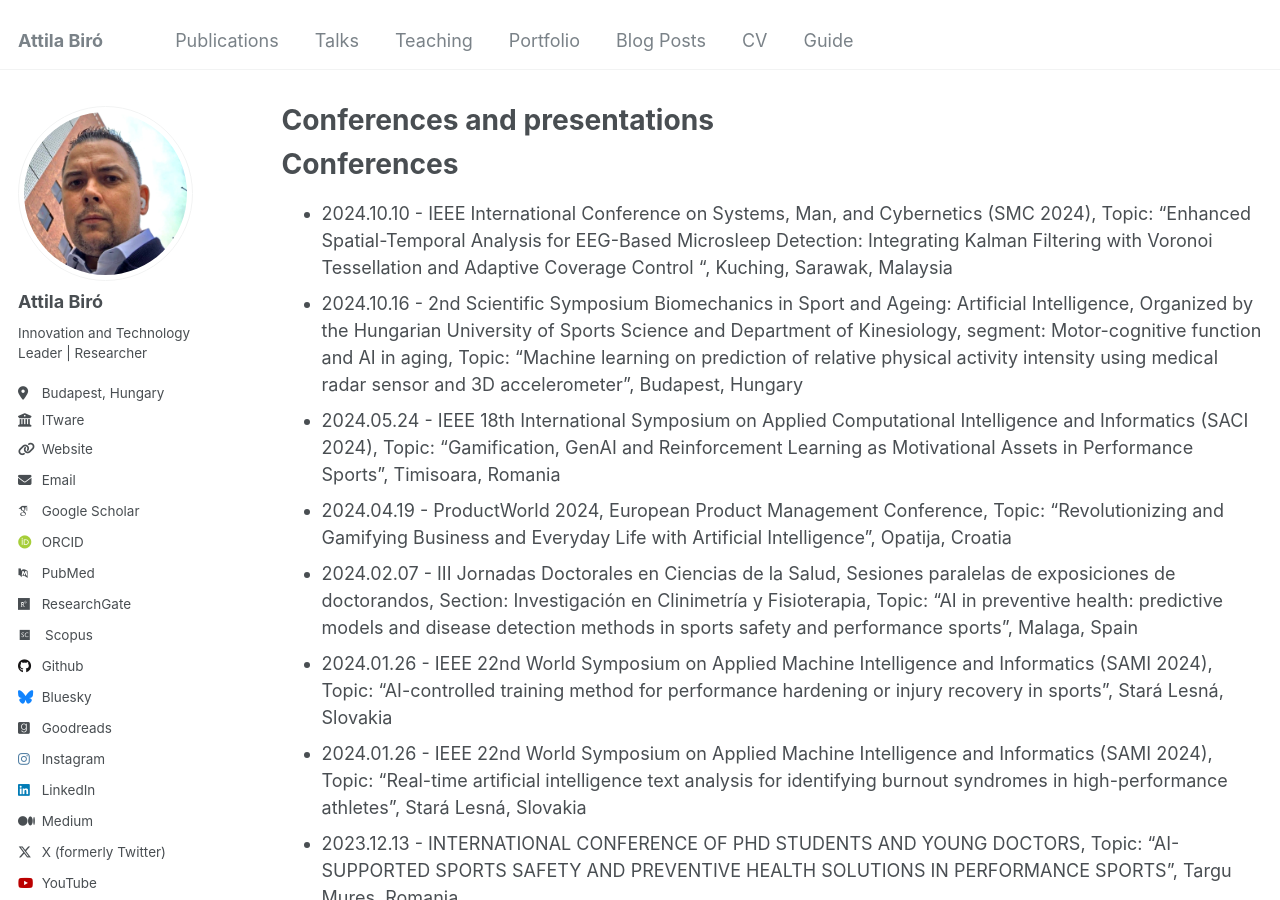
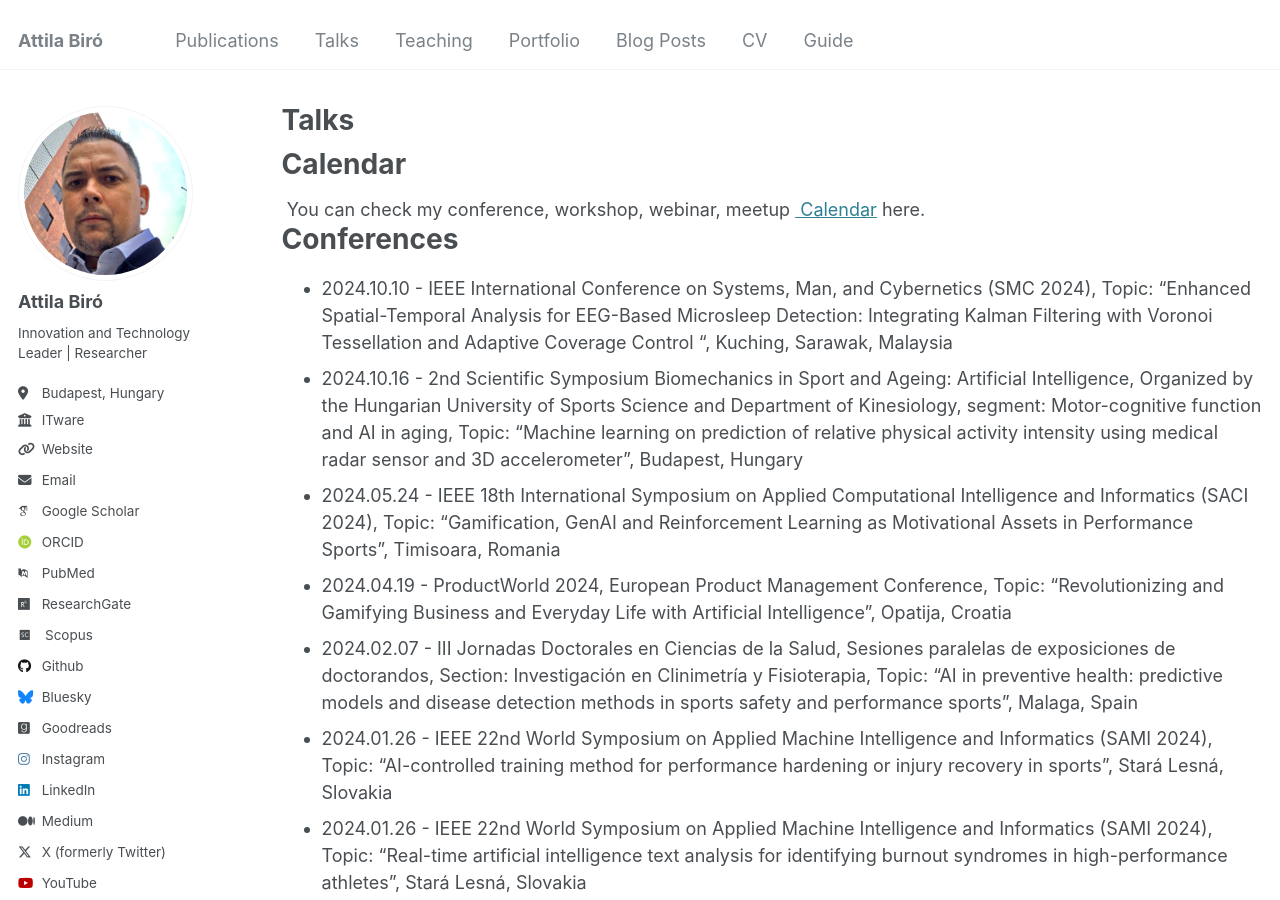
Before and after one commit to biroka/biroka.github.io, a Jekyll site: the page built from _pages/talks.md, in a window 1280 px wide and 900 px high. Built offline with Jekyll 4.4.1, drawn with Linux system fonts in a browser that asks for light colours; some web fonts are replaced; some of the changed text lies outside the part shown.

Commit message:
Update talks.md

```diff
--- a/_pages/talks.md
+++ b/_pages/talks.md
@@ -1,9 +1,14 @@
 ---
 layout: archive
-title: "Conferences and presentations"
+title: "Talks"
 permalink: /talks/
 author_profile: true
 ---
+
+Calendar
+======
+{% include base_path %}
+<div class="wordwrap"> You can check my conference, workshop, webinar, meetup <a href="https://www.attila.phd/conferences"> Calendar</a> here.</div>
 
 Conferences
 ======
@@ -37,12 +42,6 @@ Workshops and Seminars
 * 2019.10.24-30 - JETRO, "Digital Innovation" CEE Entrepreneurs Delegation to Japan program organized by JETRO Budapest (Japan External Trade Organization) at Tokyo and Chiba, Japan
 
 
-Conference Calendar
-======
-{% include base_path %}
-<div class="wordwrap"> You can check my conference <a href="https://www.attila.phd/conferences"> Calendar</a> here.</div>
-
-
 <!--div class="wordwrap"> You can check my conference <a href="https://www.attila.phd/conferences"> Calendar</a> here.</div>
 
 {% if site.talkmap_link == true %}
```
